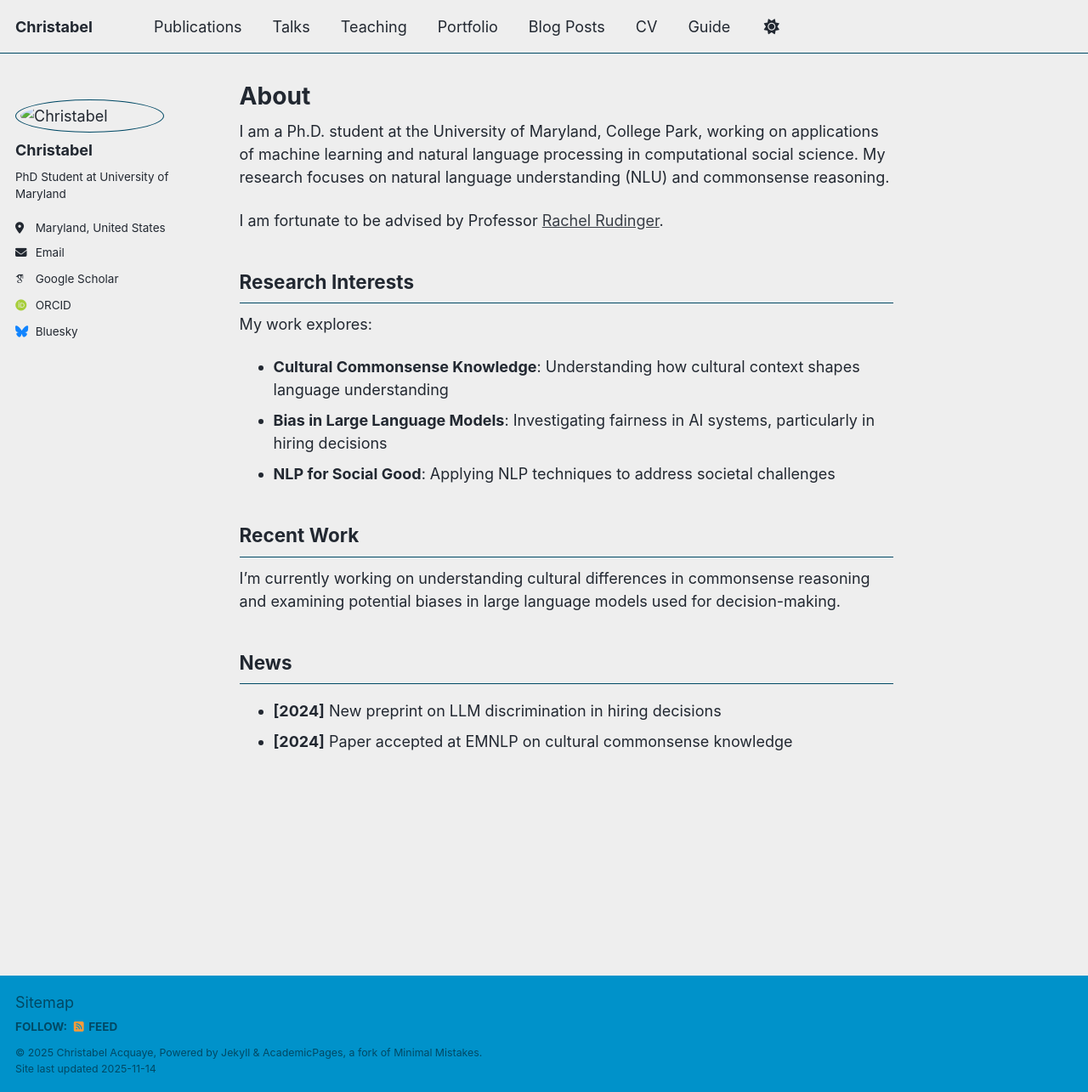
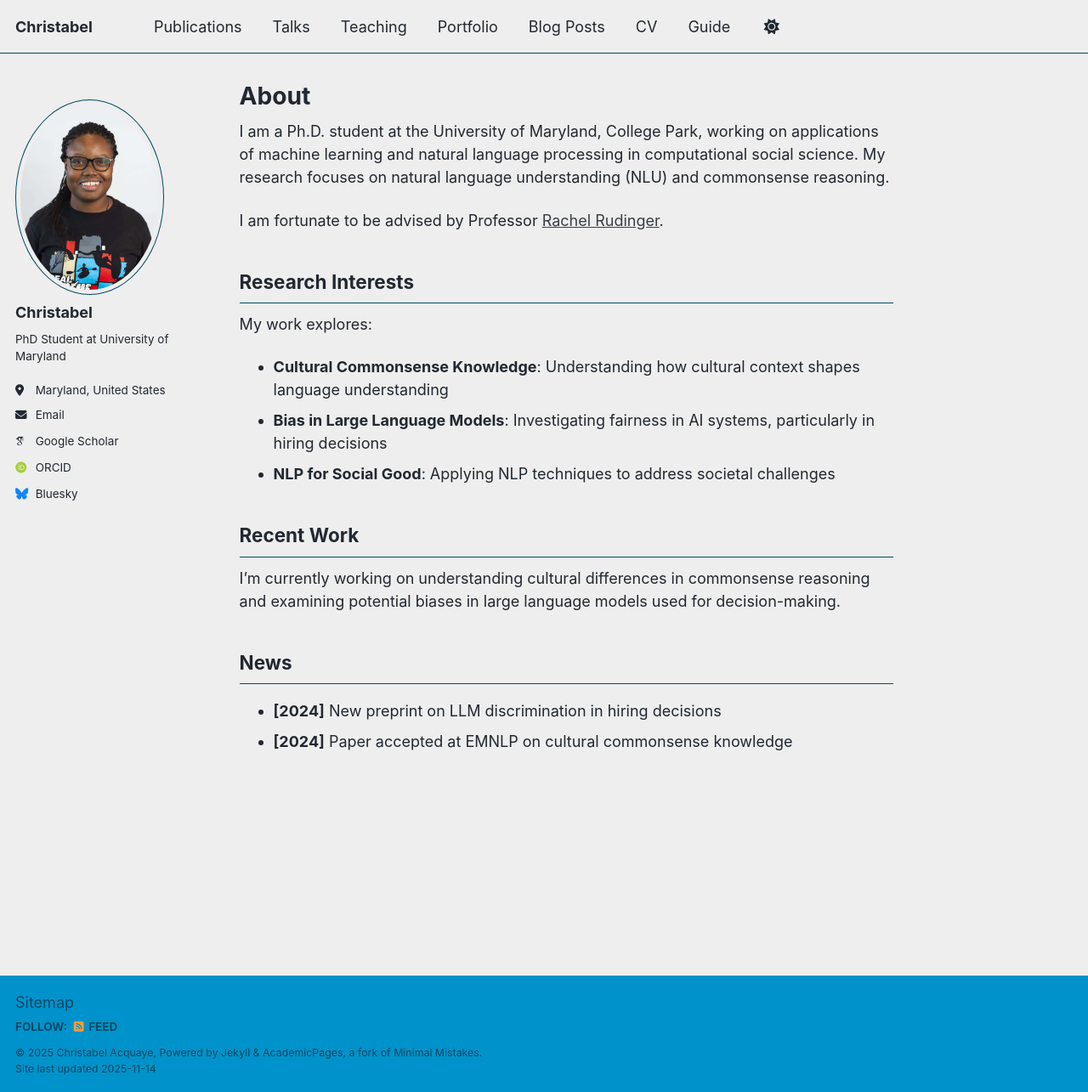
Before and after one commit to acquayec/cacquaye.github.io, a Jekyll site: the page built from _pages/about.md, in a window 1280 px wide and 1285 px high. Shown: the whole window at 85% size. Built offline with Jekyll 4.4.1, drawn with Linux system fonts in a browser that asks for light colours; some web fonts are replaced; a script that is not in the unit is left out.

Commit message:
Modify site URL and base URL in config
Updated configuration settings for site URL and base URL.

```diff
--- a/_config.yml
+++ b/_config.yml
@@ -14,17 +14,20 @@ title_separator          : "-"
 name                     : &name "Christabel Acquaye"
 description              : &description "PhD Student | Commonsense Reasoning | Fairness & Bias"   # Update this with a general description of your site, this is the default if not overridden by a page
 # url                      : https://cacquaye.github.io # The base hostname & protocol for your site e.g. "https://[your GitHub username].github.io",
-                                                           # or if you already have some other page hosted on Github then use "https://[your GitHub username].github.io/[Your Repo Name]"
+#                                                            # or if you already have some other page hosted on Github then use "https://[your GitHub username].github.io/[Your Repo Name]"
+# url: https://acquayec.github.io
+# baseurl: "/cacquaye.github.io"
+# repository: "acquayec/cacquaye.github.io"
+# Line 16-18
 url: https://acquayec.github.io
-baseurl: "/cacquaye.github.io"
+baseurl: "/cacquaye.github.io"  # Add this!
 repository: "acquayec/cacquaye.github.io"
-
 # Site Author - The following control what appear as part of the author content on the side bar.
 #               If a field is blank the icon and link will not appear, otherwise it will be shown.
 #               Additional customization can be done by editing /_includes/author-profile.html
 author:
   # Biographic information
-  avatar           : "images/profile.png"
+  avatar           : "profile.png"
   name             : "Christabel"
   pronouns         : # example: "she/her"
   bio              : "PhD Student at University of Maryland"
```
